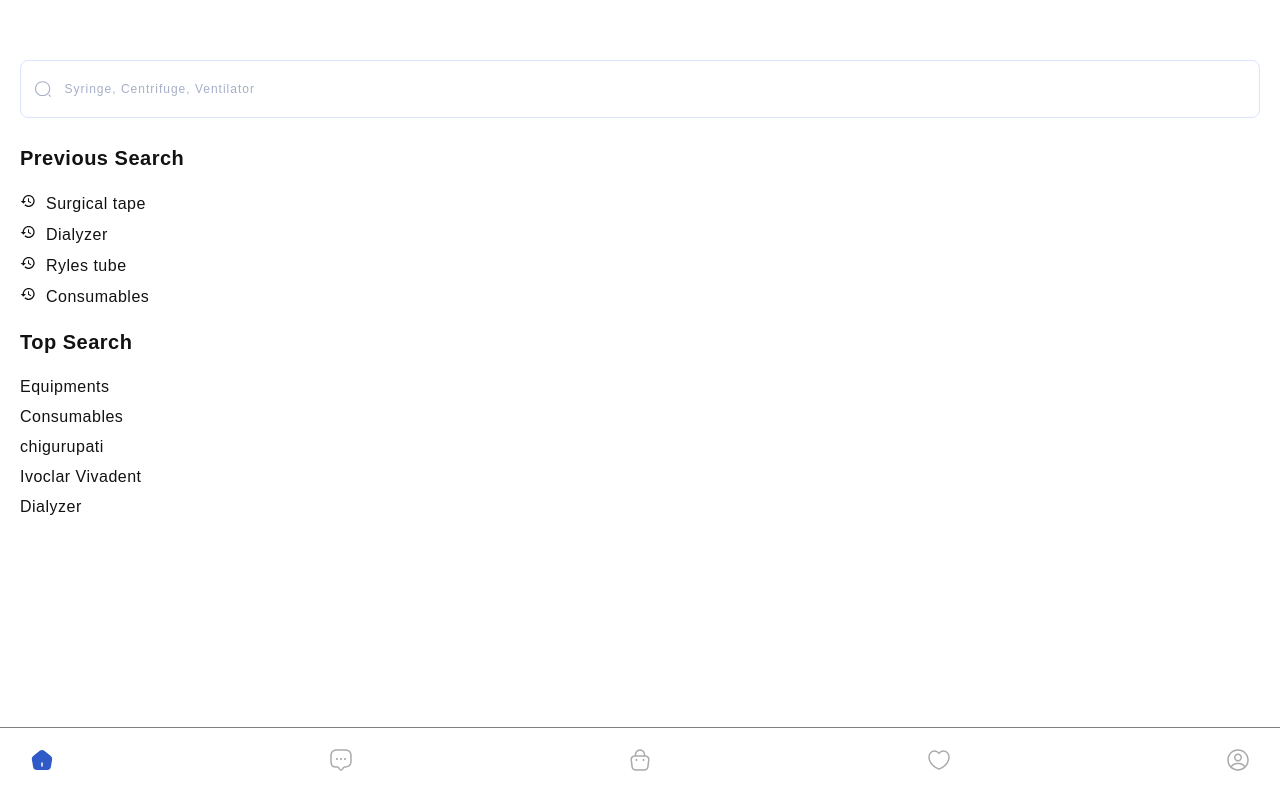
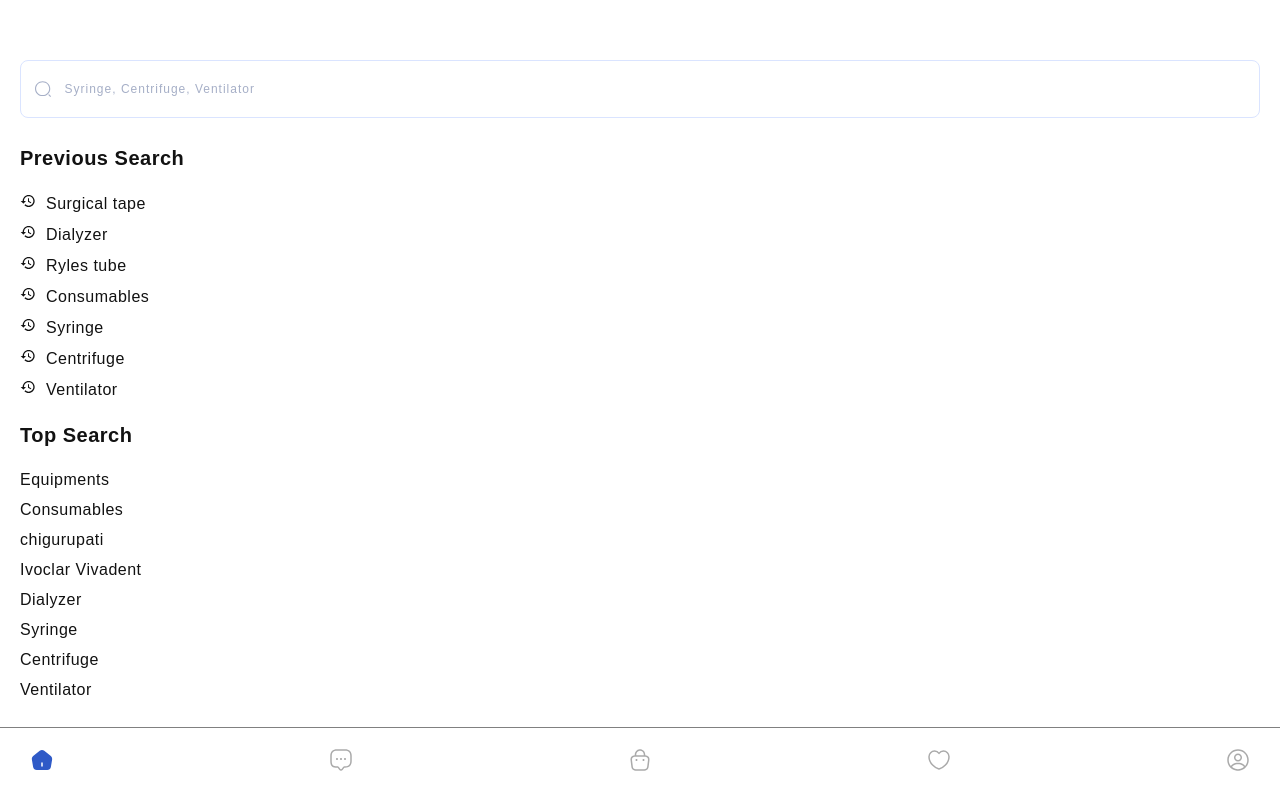
Before and after one commit to prasadbhanu703/medikabazaar, a Next.js app: page /searchPage in a window 1280 px wide. Built offline with nearby package versions, Linux system fonts and the light colour scheme.

Commit message:
increased search items

```diff
--- a/shared/searchPageScreen/searchPageScreen.jsx
+++ b/shared/searchPageScreen/searchPageScreen.jsx
@@ -12,13 +12,24 @@ import { PreviousSearch } from "../icons";
 const SearchPageScreen = () => {
   const [input, setInput] = useState("");
 
-  const prevSearch = ["Surgical tape", "Dialyzer", "Ryles tube", "Consumables"];
+  const prevSearch = [
+    "Surgical tape",
+    "Dialyzer",
+    "Ryles tube",
+    "Consumables",
+    "Syringe",
+    "Centrifuge",
+    "Ventilator",
+  ];
   const topSearch = [
     "Equipments",
     "Consumables",
     "chigurupati",
     "Ivoclar Vivadent",
     "Dialyzer",
+    "Syringe",
+    "Centrifuge",
+    "Ventilator",
   ];
   const [filteredPrev, setFilteredPrev] = useState(prevSearch);
   const [filteredTop, setFilteredTop] = useState(topSearch);
--- a/shared/searchPageScreen/style.js
+++ b/shared/searchPageScreen/style.js
@@ -6,7 +6,8 @@ export const SearchPageContainer = styled.div`
   font-style: normal;
   color: #121212;
   text-align: left;
-
+  padding-bottom: 80px;
+  overflow: scroll;
   ::-webkit-scrollbar {
     display: none;
   }
```
